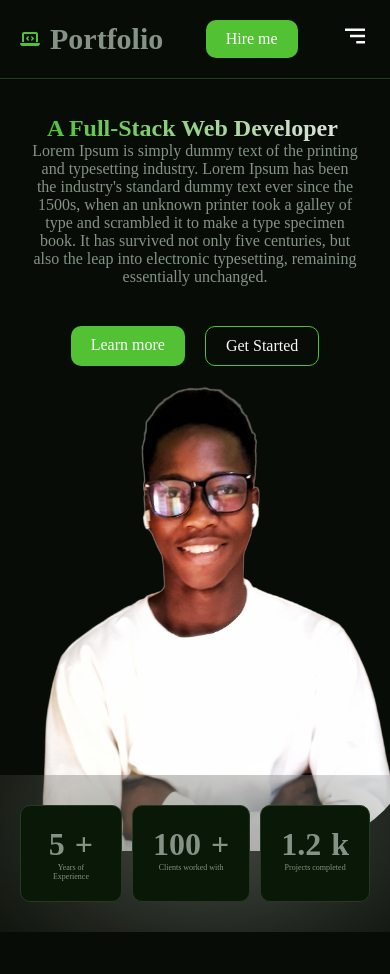
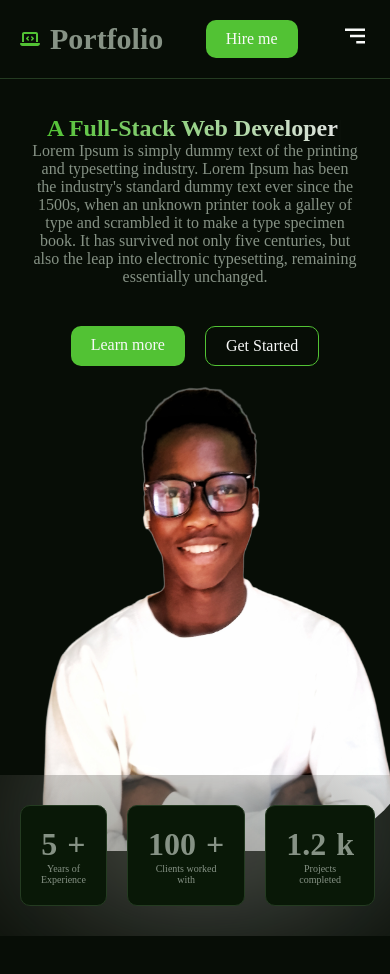
Before and after one commit to VictoryOseiwe/newPortfolio, a React (Vite) app: page / in a window 390 px wide. Shown: the top 974 px of the page. Built offline with nearby package versions, Linux system fonts and the light colour scheme.

Commit message:
still under working for the achievement cluster

```diff
--- a/src/commons/Achievement/Achievement.css
+++ b/src/commons/Achievement/Achievement.css
@@ -6,7 +6,10 @@
 }
 
 @media (max-width: 1000px) {
-  .achievement-container {
-    gap: 10px;
-  }
+  /* .achievement-container {
+    display: flex;
+    flex-direction: column;
+    align-items: center;
+    gap: 20px;
+  } */
 }
--- a/src/commons/Achievement/achievementCard/Card.css
+++ b/src/commons/Achievement/achievementCard/Card.css
@@ -14,6 +14,10 @@
 
 @media (max-width: 800px) {
   .card > p {
-    font-size: 8px;
+    font-size: 10px;
+  }
+
+  .card > h1 {
+    font-size: 30px;
   }
 }
```
